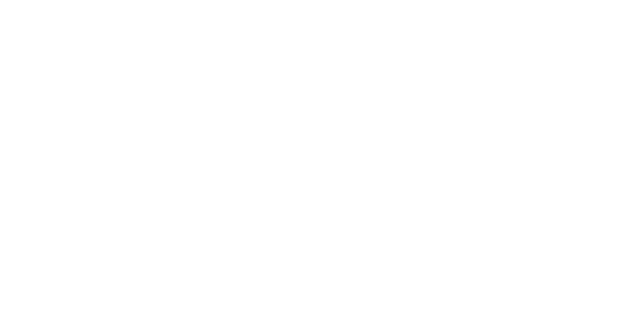
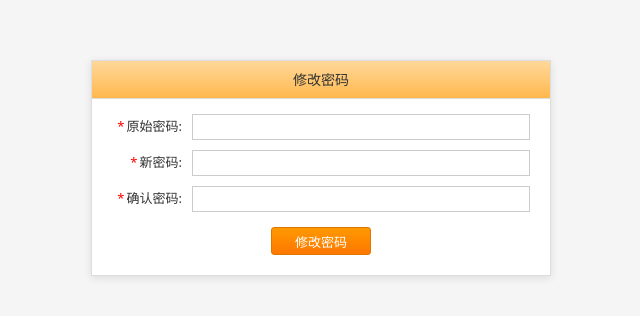
Before and after one commit to gsyi5839-alt/sscp28, a Vue app in the folder frontend/: page /change-password in a window 1280 px wide. Before the commit this address had no page. Shown: the part 232-548 px from the top of the page, without its empty margins (319-959 px from the left). Built offline with nearby package versions, Linux system fonts and the light colour scheme; sample sign-in values are in the browser's storage.

Commit message:
添加修改密码功能 - 460x150尺寸，登录后可访问

```diff
--- a/frontend/src/router/index.ts
+++ b/frontend/src/router/index.ts
@@ -57,6 +57,12 @@
       name: 'agentLogin',
       component: () => import('../views/AgentLogin.vue'),
       meta: { requiresAuth: false }
+    },
+    {
+      path: '/change-password',
+      name: 'changePassword',
+      component: () => import('../views/ChangePassword.vue'),
+      meta: { requiresAuth: true }
     }
   ]
 })
--- /dev/null
+++ b/frontend/src/views/ChangePassword.vue
@@ -0,0 +1,251 @@
+<script setup lang="ts">
+import { ref, reactive } from 'vue'
+import { useRouter } from 'vue-router'
+import { ElMessage } from 'element-plus'
+import { useAuthStore } from '../stores/auth'
+
+const router = useRouter()
+const authStore = useAuthStore()
+
+// 表单数据
+const passwordForm = reactive({
+  oldPassword: '',
+  newPassword: '',
+  confirmPassword: ''
+})
+
+const loading = ref(false)
+
+/**
+ * 修改密码
+ */
+const handleChangePassword = async () => {
+  // 验证表单
+  if (!passwordForm.oldPassword) {
+    ElMessage.warning('请输入原始密码')
+    return
+  }
+  if (!passwordForm.newPassword) {
+    ElMessage.warning('请输入新密码')
+    return
+  }
+  if (!passwordForm.confirmPassword) {
+    ElMessage.warning('请输入确认密码')
+    return
+  }
+  if (passwordForm.newPassword !== passwordForm.confirmPassword) {
+    ElMessage.error('两次输入的密码不一致')
+    return
+  }
+  if (passwordForm.newPassword.length < 6) {
+    ElMessage.warning('新密码至少6位')
+    return
+  }
+
+  loading.value = true
+
+  try {
+    // TODO: 调用修改密码API
+    await new Promise(resolve => setTimeout(resolve, 1000))
+
+    ElMessage.success('密码修改成功')
+
+    // 清空表单
+    passwordForm.oldPassword = ''
+    passwordForm.newPassword = ''
+    passwordForm.confirmPassword = ''
+
+    // 可以选择跳转到登录页或其他页面
+    // router.push('/login')
+  } catch (error) {
+    ElMessage.error('密码修改失败')
+  } finally {
+    loading.value = false
+  }
+}
+
+/**
+ * 返回
+ */
+const goBack = () => {
+  router.back()
+}
+</script>
+
+<template>
+  <div class="change-password-page">
+    <div class="password-container">
+      <!-- 标题 -->
+      <div class="title-bar">修改密码</div>
+
+      <!-- 表单区域 -->
+      <div class="form-area">
+        <!-- 原始密码 -->
+        <div class="form-row">
+          <label class="form-label"><span class="required">*</span>原始密码:</label>
+          <input
+            v-model="passwordForm.oldPassword"
+            type="password"
+            class="form-input"
+            placeholder=""
+          />
+        </div>
+
+        <!-- 新密码 -->
+        <div class="form-row">
+          <label class="form-label"><span class="required">*</span>新密码:</label>
+          <input
+            v-model="passwordForm.newPassword"
+            type="password"
+            class="form-input"
+            placeholder=""
+          />
+        </div>
+
+        <!-- 确认密码 -->
+        <div class="form-row">
+          <label class="form-label"><span class="required">*</span>确认密码:</label>
+          <input
+            v-model="passwordForm.confirmPassword"
+            type="password"
+            class="form-input"
+            placeholder=""
+          />
+        </div>
+
+        <!-- 提交按钮 -->
+        <div class="form-row button-row">
+          <button
+            class="submit-btn"
+            :disabled="loading"
+            @click="handleChangePassword"
+          >
+            {{ loading ? '...' : '修改密码' }}
+          </button>
+        </div>
+      </div>
+    </div>
+  </div>
+</template>
+
+<style scoped>
+/* 页面容器 */
+.change-password-page {
+  min-height: 100vh;
+  display: flex;
+  align-items: center;
+  justify-content: center;
+  background: #f5f5f5;
+  padding: 20px;
+}
+
+/* 密码修改容器 - 460x150 */
+.password-container {
+  width: 460px;
+  background: #ffffff;
+  border: 1px solid #dddddd;
+  box-shadow: 0 2px 8px rgba(0, 0, 0, 0.1);
+  overflow: hidden;
+}
+
+/* 标题栏 - 橙色背景 */
+.title-bar {
+  background: linear-gradient(to bottom, #ffd89a 0%, #ffb84d 100%);
+  color: #333333;
+  font-size: 14px;
+  font-weight: 500;
+  padding: 8px 15px;
+  border-bottom: 1px solid #dddddd;
+  text-align: center;
+}
+
+/* 表单区域 */
+.form-area {
+  padding: 15px 20px;
+}
+
+/* 表单行 */
+.form-row {
+  display: flex;
+  align-items: center;
+  margin-bottom: 10px;
+}
+
+/* 标签 */
+.form-label {
+  width: 80px;
+  text-align: right;
+  font-size: 13px;
+  color: #333333;
+  flex-shrink: 0;
+  padding-right: 10px;
+}
+
+/* 必填星号 */
+.required {
+  color: #ff0000;
+  margin-right: 2px;
+}
+
+/* 输入框 */
+.form-input {
+  flex: 1;
+  height: 26px;
+  padding: 0 8px;
+  border: 1px solid #cccccc;
+  font-size: 13px;
+  color: #333333;
+  outline: none;
+  transition: border-color 0.3s;
+}
+
+.form-input:focus {
+  border-color: #ff9900;
+}
+
+.form-input::placeholder {
+  color: #999999;
+}
+
+/* 按钮行 */
+.button-row {
+  justify-content: center;
+  margin-top: 15px;
+  margin-bottom: 5px;
+}
+
+/* 提交按钮 */
+.submit-btn {
+  width: 100px;
+  height: 28px;
+  background: linear-gradient(to bottom, #ff9900 0%, #ff7700 100%);
+  color: #ffffff;
+  border: 1px solid #dd7700;
+  border-radius: 3px;
+  font-size: 13px;
+  font-weight: 500;
+  cursor: pointer;
+  transition: opacity 0.3s;
+}
+
+.submit-btn:hover {
+  opacity: 0.9;
+}
+
+.submit-btn:active {
+  opacity: 0.8;
+}
+
+.submit-btn:disabled {
+  opacity: 0.6;
+  cursor: not-allowed;
+}
+
+/* 响应式 */
+@media screen and (max-width: 500px) {
+  .password-container {
+    width: 100%;
+    max-width: 460px;
+  }
+}
+</style>
--- a/frontend/src/views/Dashboard.vue
+++ b/frontend/src/views/Dashboard.vue
@@ -51,6 +51,10 @@
             </span>
             <template #dropdown>
               <el-dropdown-menu>
+                <el-dropdown-item @click="router.push('/change-password')">
+                  <el-icon><Lock /></el-icon>
+                  修改密码
+                </el-dropdown-item>
                 <el-dropdown-item @click="router.push('/')">
                   <el-icon><House /></el-icon>
                   Home
```
